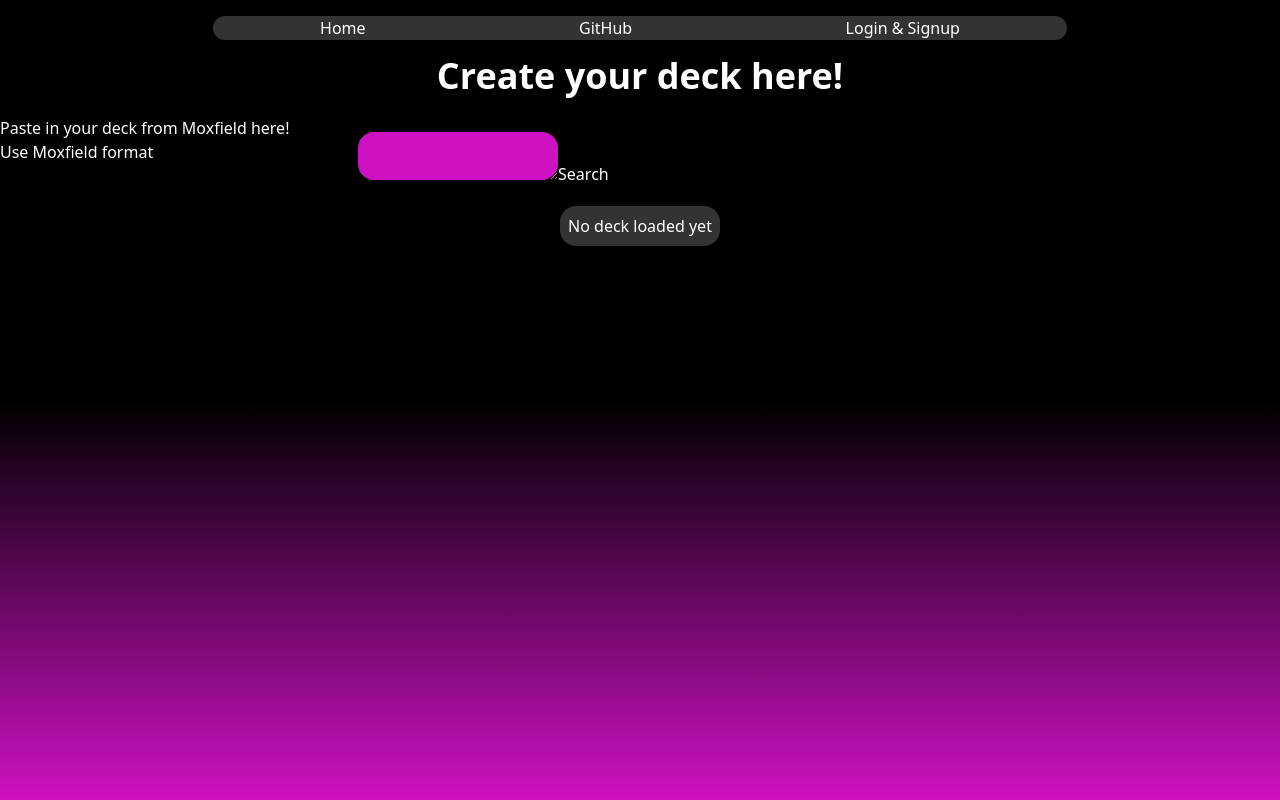
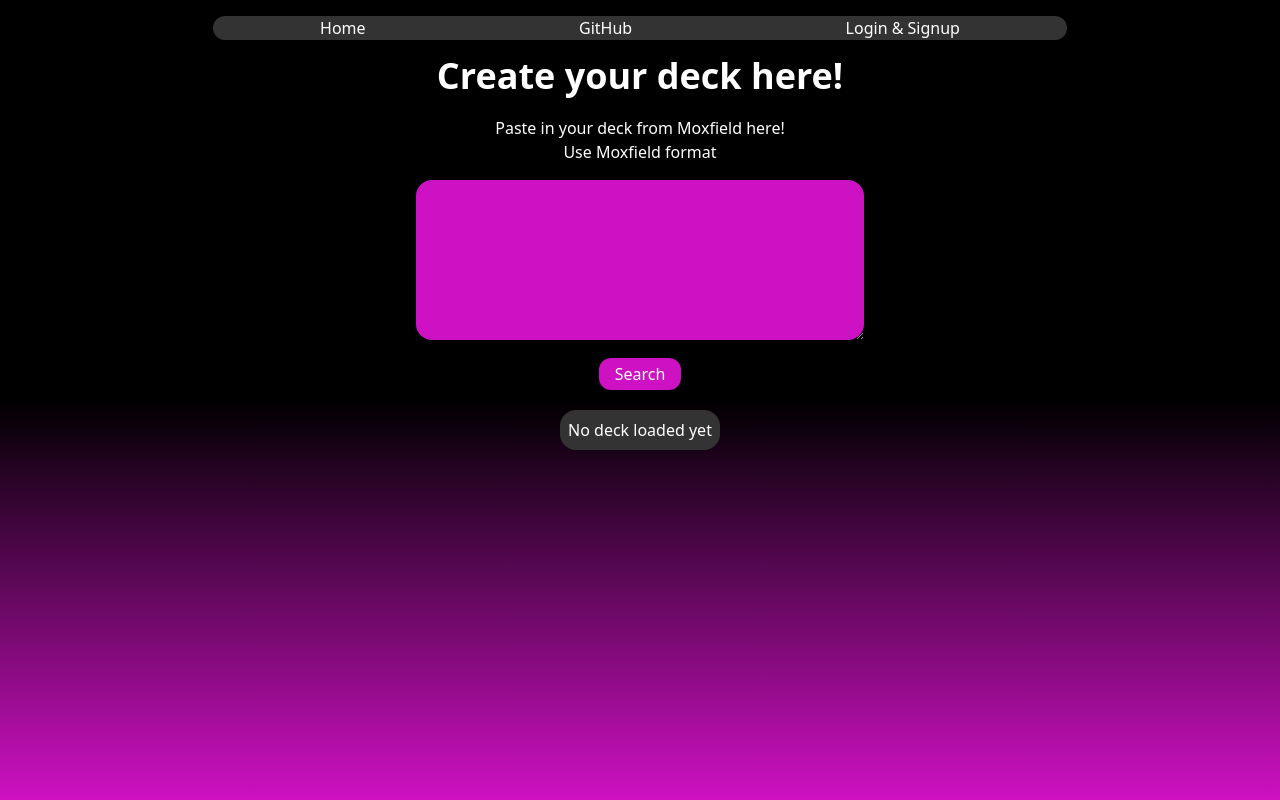
Before and after one commit to MADMAN-Modding/I-Forgot-My-Deck, a React (Vite) app in the folder ifmd-frontend/: page /#/deck/create in a window 1280 px wide. Built offline with nearby package versions, Linux system fonts and the light colour scheme.

Commit message:
improved deck creation page

```diff
--- a/ifmd-frontend/src/decks/CreateDeck.tsx
+++ b/ifmd-frontend/src/decks/CreateDeck.tsx
@@ -19,22 +19,24 @@ interface CardGetFormProps {
 function CardGetForm({ deck, setDeck, handleSubmit, show }: CardGetFormProps) {
   if (show) {
     return (
-      <div className="mt-5 flex flex-wrap *:text-white place-content-center">
+      <div className="mt-5 flex flex-col items-center text-center *:text-white">
         <div>
           <p>Paste in your deck from Moxfield here!</p>
           <p>Use Moxfield format</p>
         </div>
-        <div className="mt-4 flex flex-wrap w-2/3 m-auto rounded-2xl">
-          <form onSubmit={handleSubmit}>
-            <label>
+        <div className="mt-4 rounded-2xl w-full max-w-md">
+          <form onSubmit={handleSubmit} className="flex flex-col items-center">
+            <label className="w-full">
               <textarea
-                className="bg-(--main-color) rounded-2xl"
+                className="bg-(--main-color) rounded-2xl w-full min-h-40 p-3"
                 value={deck}
                 onChange={(e) => setDeck(e.target.value)}
               />
             </label>
 
-            <button type="submit">Search</button>
+            <button type="submit" className="mt-3 px-4 py-1 rounded-xl bg-(--main-color) hover:cursor-pointer">
+              Search
+            </button>
           </form>
         </div>
       </div>
@@ -174,7 +176,7 @@ function CreateDeck() {
             <h1></h1>
           }
         </div>
-        <div className="place-content-center">
+        <div className="">
           <CardGetForm
             deck={deckList}
             setDeck={setDeckList}
```
